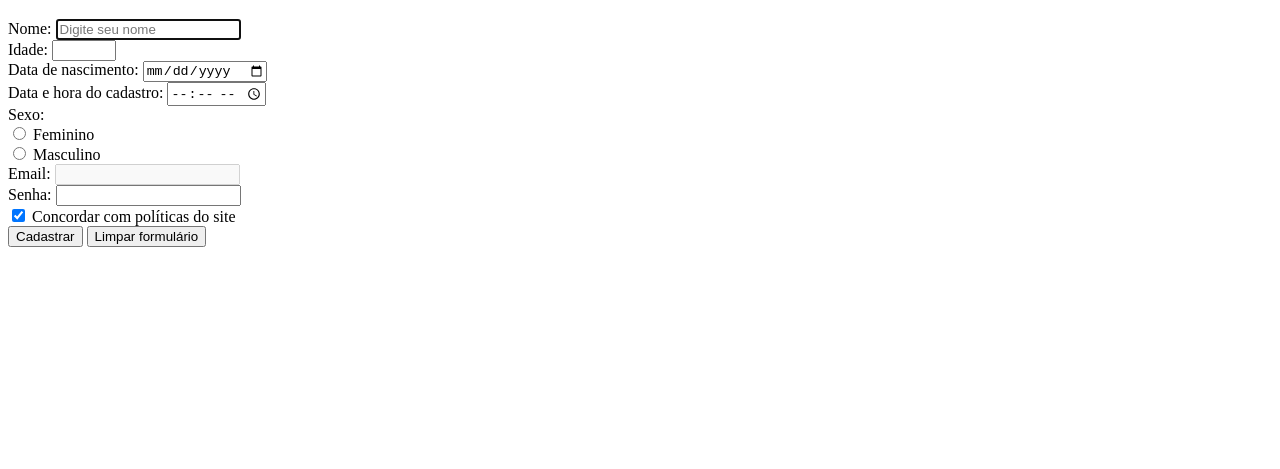
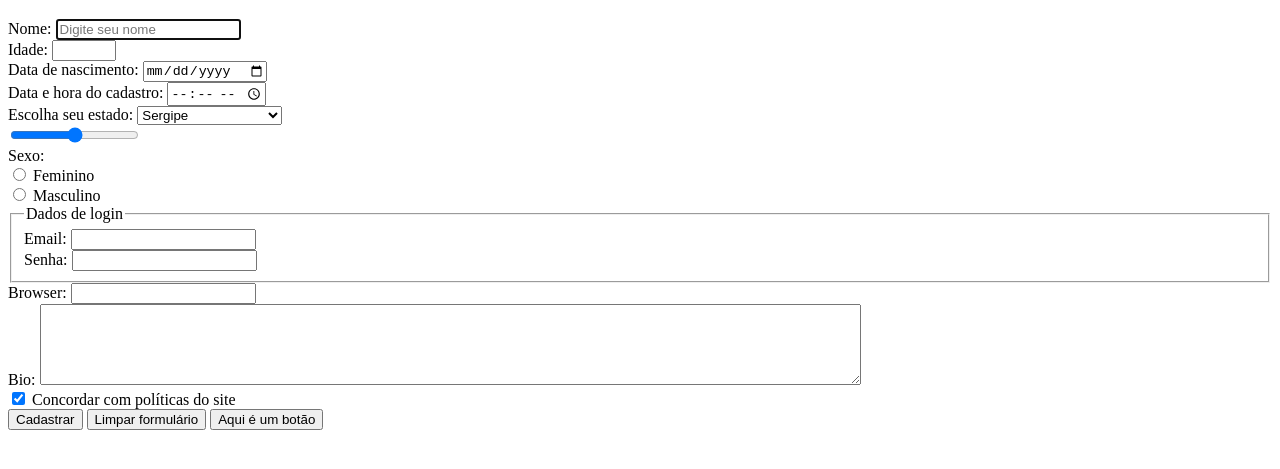
Before and after one commit to profbreno/WEB1Sub-2021, a plain HTML site: page aula 6/index.html in a window 1280 px wide. Shown: the part 61-530 px from the top of the page. Drawn offline with Linux system fonts and the light colour scheme.

Commit message:
Update index.html

```diff
--- a/aula 6/index.html
+++ b/aula 6/index.html
@@ -7,21 +7,48 @@
     <body>
         <h1>Indico Ir</h1>
         <form action="index.html" method="post">
-            Nome: <input type="text" name="nome" id="nome" value="" placeholder="Digite seu nome" autofocus /><br />
-            Idade: <input type="number" name="idade" id="idade" value="" min="0" max="130" /><br />
+            <label for="nome">Nome:</label> <input type="text" name="nome" id="nome" value="" placeholder="Digite seu nome" autofocus /><br />
+            <label for="idade">Idade:</label> <input type="number" name="idade" id="idade" value="" min="0" max="130" /><br />
             Data de nascimento:
             <input type="date" name="nascimento" id="nascimento" value="" /><br />
             Data e hora do cadastro:
             <input type="time" name="cadastro" id="cadastro" value="" /><br />
+            Escolha seu estado: <select id="uf" name="uf">
+                <option value="ba">Bahia</option>
+                <option value="pe">Pernambuco</option>
+                <option value="se" selected>Sergipe</option>
+                <option value="al">Alagoas</option>
+                <option value="pb">Paraíba</option>
+                <option value="rn">Rio Grande do Norte</option>
+                <option value="ce">Ceará</option>
+                <option value="pi">Piauí</option>
+            </select><br />
+            <input type="range" name="seila" id="seila" min="0" max="10" step="1" />
+            <output for="seila"></output>  <br />
             Sexo:<br />
             <input type="radio" name="sexo" id="feminino" value="F" /> Feminino<br />
             <input type="radio" name="sexo" id="masculino" value="M" /> Masculino<br />
-            Email: <input type="email" name="email" id="email" value="" disabled /><br />
-            Senha: <input type="password" name="senha" id="senha" value="" /><br />
+            <fieldset>
+                <legend>Dados de login</legend>
+                Email: <input type="email" name="email" id="email" value="" /><br />
+                Senha: <input type="password" name="senha" id="senha" value="" /><br />
+            </fieldset>
+            Browser: <input type="text" name="browser" list="browser" /><br />
+            <datalist id="browser">
+                <option value="Edge">
+                <option value="Firefox">
+                <option value="Chrome">
+                <option value="Opera">
+                <option value="Safari">
+            </datalist>
+
+            Bio:
+            <textarea name="bio" id="bio" rows="5" cols="100"></textarea><br />
             <input type="checkbox" name="concordo" checked id="concordo" value="sim" />
             Concordar com políticas do site<br />
             <input type="submit" name="enviar" value="Cadastrar" />
             <input type="reset" name="limpar" value="Limpar formulário" />
+            <button name="botao" type="button">Aqui é um botão</button>
         </form>
     </body>
 </html>
```
